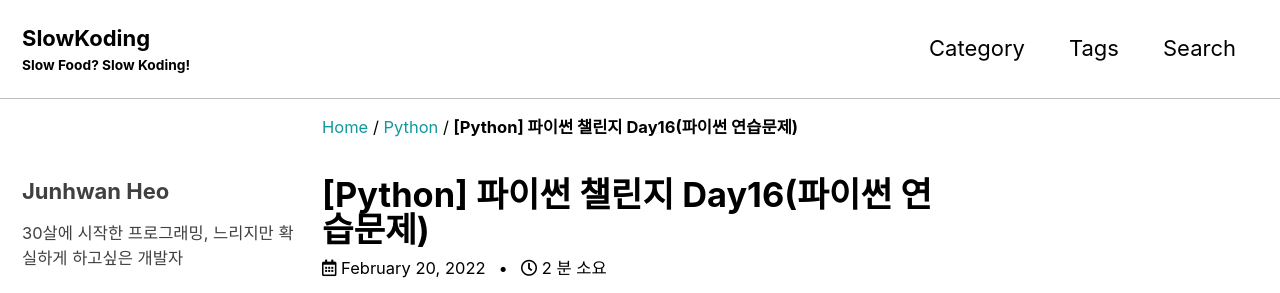
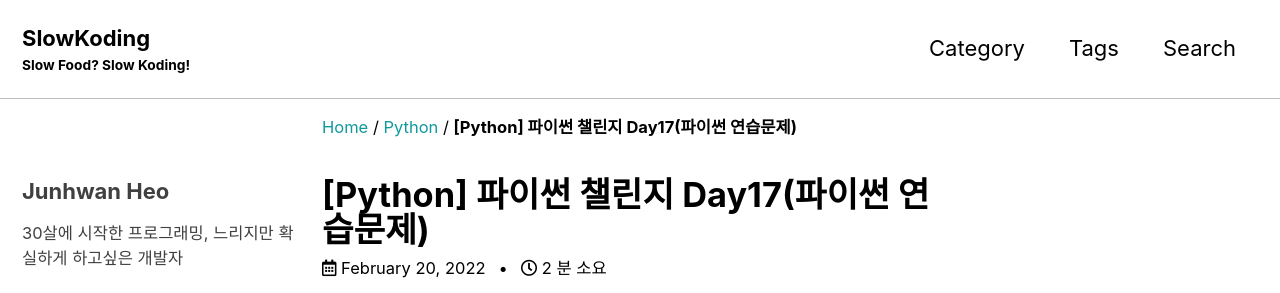
Before and after one commit to slowkoding/slowkoding.github.io, a Jekyll site: the page built from _posts/2022-02-20-python-day17.md, in a window 1280 px wide and 900 px high. Shown: the top 293 px of the window. Built offline with Jekyll 4.4.1, drawn with Linux system fonts in a browser that asks for light colours; cached includes are drawn as plain includes; comment, search, counter and statistics services are not loaded.

Commit message:
Update 2022-02-20-python-day17.md

```diff
--- a/_posts/2022-02-20-python-day17.md
+++ b/_posts/2022-02-20-python-day17.md
@@ -1,8 +1,8 @@
 ---
 layout: single
-title: "[Python] 파이썬 챌린지 Day16(파이썬 연습문제)"
+title: "[Python] 파이썬 챌린지 Day17(파이썬 연습문제)"
 categories: Python
-tags: [python, coding, 100DaysOfPython, Day16, 2022/02/20]
+tags: [python, coding, 100DaysOfPython, Day17, 2022/02/20]
 toc: true
 author_profile: true
 read_time: true
```
